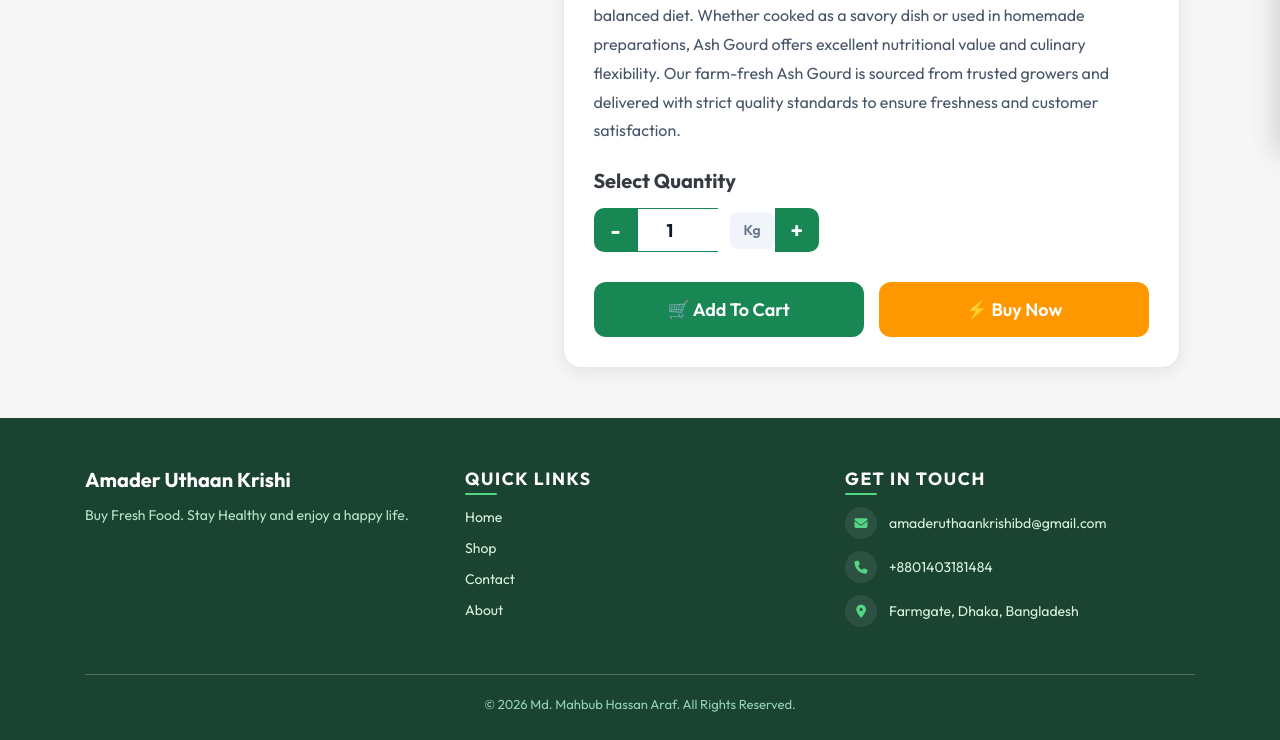
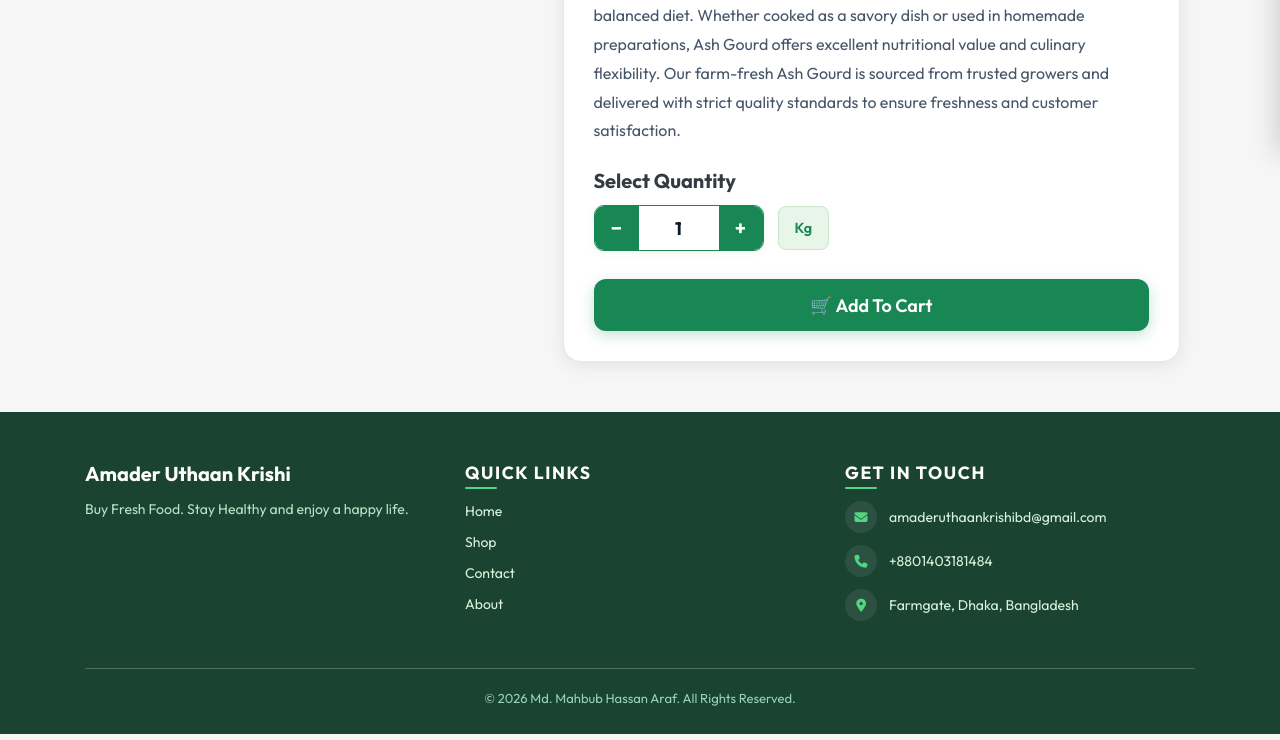
Before and after one commit to Mohd-Araf/amader_uthaan_krishi-ERP-Software-, a Django app: page /products/product/1/ in a window 1280 px wide. Shown: the part 646-1386 px from the top of the page. Run offline with Django 5.2, Linux system fonts and the light colour scheme; data comes from the database, SQL or seed files in the repository.

Commit message:
UI: Remove Buy Now button and fix quantity stepper and unit badge alignment on product details page

```diff
--- a/Templates/products/product_details.html
+++ b/Templates/products/product_details.html
@@ -87,68 +87,83 @@
     }
 
     /* Quantity Area */
-    .quantity-area {
+    .quantity-wrapper {
         display: flex;
         align-items: center;
-        margin-top: 15px;
+        gap: 14px;
+        margin-top: 12px;
     }
 
-    .quantity-area button {
+    .quantity-group {
+        display: inline-flex;
+        align-items: stretch;
+        border-radius: 10px;
+        overflow: hidden;
+        border: 1.5px solid #198754;
+        background: white;
+        box-shadow: 0 2px 8px rgba(25, 135, 84, 0.08);
+    }
+
+    .qty-btn {
         width: 44px;
         height: 44px;
         border: none;
         background: #198754;
         color: white;
-        font-size: 22px;
+        font-size: 20px;
         font-weight: 700;
         cursor: pointer;
+        display: flex;
+        align-items: center;
+        justify-content: center;
         transition: background 0.2s ease;
+        user-select: none;
     }
 
-    .quantity-area button:first-child {
-        border-radius: 10px 0 0 10px;
-    }
-
-    .quantity-area button:last-child {
-        border-radius: 0 10px 10px 0;
-    }
-
-    .quantity-area button:hover {
+    .qty-btn:hover {
         background: #146c43;
     }
 
-    .quantity-area input {
+    .qty-input {
         width: 80px;
         height: 44px;
-        border: 1.5px solid #198754;
-        border-left: none;
-        border-right: none;
+        border: none;
         text-align: center;
         font-size: 18px;
         font-weight: 700;
         color: #0f172a;
+        background: transparent;
+        outline: none;
+        -moz-appearance: textfield;
     }
 
-    .unit-tag {
-        margin-left: 12px;
-        font-size: 14px;
+    .qty-input::-webkit-outer-spin-button,
+    .qty-input::-webkit-inner-spin-button {
+        -webkit-appearance: none;
+        margin: 0;
+    }
+
+    .unit-badge {
+        font-size: 14.5px;
         font-weight: 600;
-        color: #64748b;
-        background: #f1f5f9;
-        padding: 8px 14px;
+        color: #198754;
+        background: #e8f5e9;
+        padding: 0 16px;
         border-radius: 8px;
+        border: 1px solid #c8e6c9;
+        display: inline-flex;
+        align-items: center;
+        height: 44px;
     }
 
     /* Buttons */
     .action-buttons {
-        display: flex;
-        gap: 15px;
-        margin-top: 30px;
+        margin-top: 28px;
     }
 
     .cart-btn {
-        flex: 1;
-        height: 55px;
+        width: 100%;
+        height: 52px;
         background: #198754;
         color: white;
         font-size: 18px;
@@ -156,28 +171,18 @@
         border-radius: 12px;
         border: none;
         transition: all 0.25s ease;
-    }
-
-    .buy-btn {
-        flex: 1;
-        height: 55px;
-        background: #ff9800;
-        color: white;
-        font-size: 18px;
-        font-weight: 600;
-        border-radius: 12px;
-        border: none;
-        transition: all 0.25s ease;
+        display: flex;
+        align-items: center;
+        justify-content: center;
+        gap: 8px;
+        box-shadow: 0 4px 14px rgba(25, 135, 84, 0.25);
     }
 
     .cart-btn:hover {
-        background: #157347;
+        background: #146c43;
         color: white;
-    }
-
-    .buy-btn:hover {
-        background: #f57c00;
-        color: white;
+        transform: translateY(-2px);
+        box-shadow: 0 6px 18px rgba(25, 135, 84, 0.35);
     }
 
     @media (max-width: 768px) {
@@ -187,10 +192,6 @@
 
         .product-title {
             font-size: 24px;
-        }
-
-        .action-buttons {
-            flex-direction: column;
         }
     }
 </style>
@@ -259,31 +260,34 @@
 
                     <h5 class="mt-4 font-weight-bold text-dark mb-2">Select Quantity</h5>
 
-                    <div class="quantity-area">
-                        <button type="button" onclick="decrease()">-</button>
+                    <div class="quantity-wrapper">
+                        <div class="quantity-group">
+                            <button type="button" class="qty-btn" onclick="decrease()">−</button>
 
-                        {% if product.unit == 'gm' %}
-                            <input type="number" id="qty" name="quantity" value="250" min="50" step="50">
-                            <span class="unit-tag">Grams (gm)</span>
-                        {% elif product.unit == 'pcs' or product.unit == 'ati' or product.unit == 'fana' %}
-                            <input type="number" id="qty" name="quantity" value="1" min="1" step="1">
-                            <span class="unit-tag">{{ product.get_unit_display }}</span>
-                        {% else %}
-                            <input type="number" id="qty" name="quantity" value="1" min="0.5" step="0.5">
-                            <span class="unit-tag">{{ product.get_unit_display }}</span>
-                        {% endif %}
+                            {% if product.unit == 'gm' %}
+                                <input type="number" id="qty" name="quantity" value="250" min="50" step="50" class="qty-input">
+                            {% elif product.unit == 'pcs' or product.unit == 'ati' or product.unit == 'fana' %}
+                                <input type="number" id="qty" name="quantity" value="1" min="1" step="1" class="qty-input">
+                            {% else %}
+                                <input type="number" id="qty" name="quantity" value="1" min="0.5" step="0.5" class="qty-input">
+                            {% endif %}
 
-                        <button type="button" onclick="increase()">+</button>
+                            <button type="button" class="qty-btn" onclick="increase()">+</button>
+                        </div>
+
+                        <span class="unit-badge">
+                            {% if product.unit == 'gm' %}
+                                Grams (gm)
+                            {% else %}
+                                {{ product.get_unit_display }}
+                            {% endif %}
+                        </span>
                     </div>
 
-                    <!-- Action Buttons -->
+                    <!-- Action Buttons (Add to Cart only) -->
                     <div class="action-buttons">
                         <button type="submit" class="btn cart-btn">
                             🛒 Add To Cart
-                        </button>
-
-                        <button type="submit" formaction="{% url 'add_to_cart' product.id %}" class="btn buy-btn">
-                            ⚡ Buy Now
                         </button>
                     </div>
 
```
